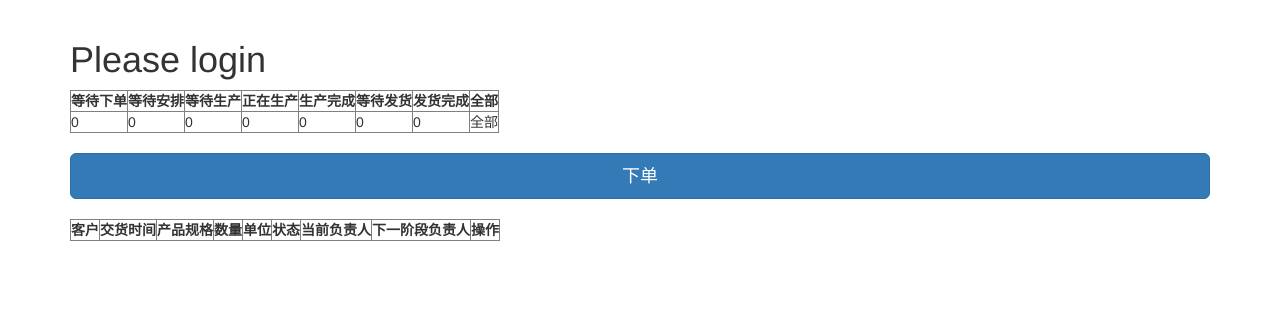
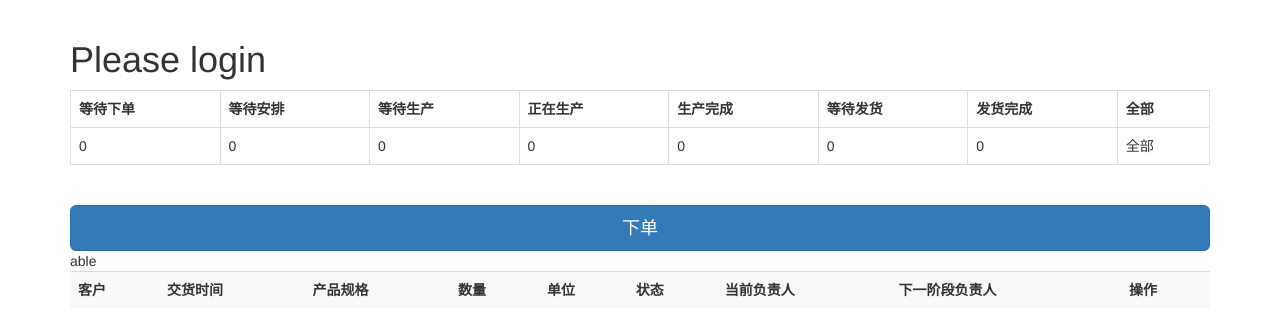
Before and after one commit to Lnccccc/erp_web, a Django app: page /flow/status/1/ in a window 1280 px wide. Shown: the part 52-388 px from the top of the page. Run offline with Django 3.2, Linux system fonts and the light colour scheme; data comes from the database, SQL or seed files in the repository; lists and menus that the app fills with data are empty; parts of the project's set-up code (start-up, migrations or seed data) failed here and were passed over.

Commit message:
前段修改

```diff
--- a/work_flow/templates/order_list.html
+++ b/work_flow/templates/order_list.html
@@ -5,8 +5,8 @@
 {% else %}
 <h1>Please login</h1>
 {% endif %}
-<div>
-<table border="1">
+<div class="table-responsive">
+<table class='table table-bordered'>
     <tr>
     <th>等待下单</th>
     <th>等待安排</th>
@@ -41,9 +41,11 @@
     </tr>
     {% endif %}
 </table>
+</div>
     <br>
     <a href="{% url 'work_flow:add_order' %}"><button type="button" class="btn btn-primary btn-lg btn-block">下单</button></a>
-<table border="1">
+<div class="table-responsive">able
+<table class='table table-striped'>
         <tr>
             <th>客户</th>
             <!--<th>下单时间</th>-->
```
